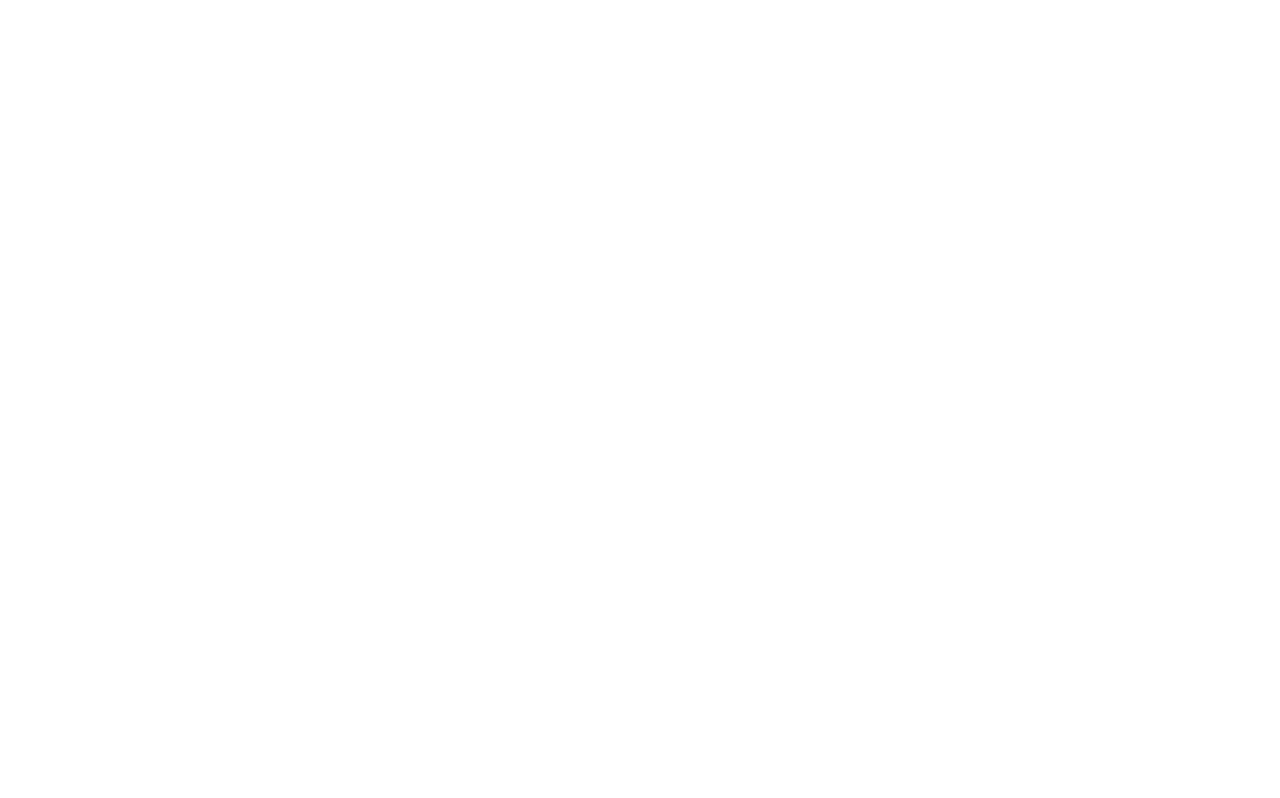
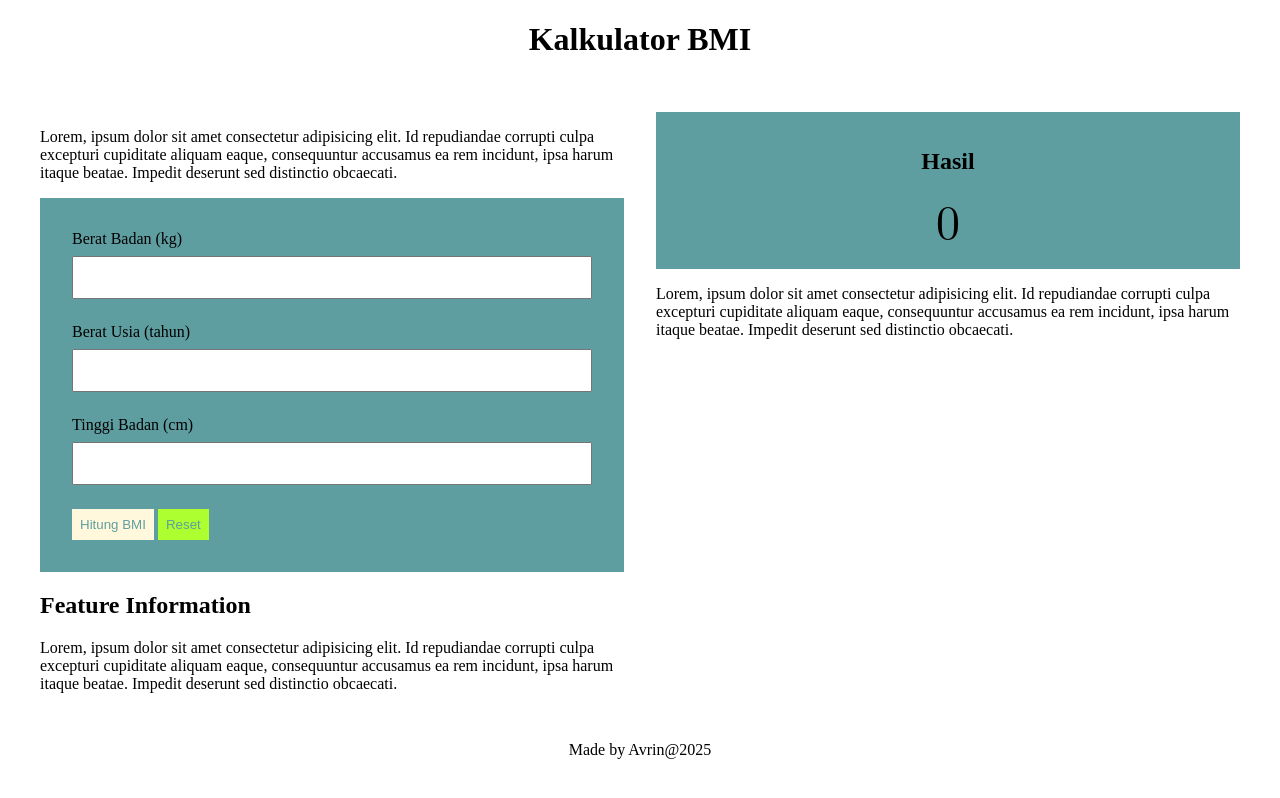
Before and after one commit to revou-fundamental-course/20-jan-25-Avrin-Nur, a plain HTML site: page index.html in a window 1280 px wide. Drawn offline with Linux system fonts and the light colour scheme.

Commit message:
update css & html

```diff
--- a/css/styles.css
+++ b/css/styles.css
@@ -1 +1,57 @@
 /* Ini File CSS */
+
+main {
+    display: flex;
+    gap: 32px;
+    padding: 32px;
+}
+
+.main-header {
+    text-align: center
+}
+
+footer {
+    text-align: center;
+}
+
+input[type=number] {
+    width: 100%;
+    padding: 12px 20px;
+    margin: 8px 0;
+    box-sizing: border-box;
+  }
+
+  form {
+    background: cadetblue;
+    padding: 32px;
+  }
+
+.form-group {
+    display: flex;
+    flex-direction: column;
+    padding-bottom: 16px;
+}
+
+button {
+    border: none;
+    padding: 8px;
+    color: cadetblue;
+}
+
+.bg-green-yellow {
+    background: greenyellow;
+}
+
+.bg-cornsilk {
+    background-color: cornsilk;
+}
+.result-section {
+    text-align: center;
+    background: cadetblue;
+    padding: 16px;
+}
+
+#result-bmi {
+    font-size: xxx-large;
+    font-family: math;
+}
--- a/index.html
+++ b/index.html
@@ -8,7 +8,75 @@
 </head>
 
 <body>
+    <header class="main-header">
+        <h1>Kalkulator BMI</h1>
+    </header>
 
+    <main>
+
+
+        <!-- Left Content -->
+         <section>
+            <!-- Introduction-->
+        <article>
+            <p>Lorem, ipsum dolor sit amet consectetur adipisicing elit. Id repudiandae corrupti culpa excepturi cupiditate aliquam eaque, consequuntur accusamus ea rem incidunt, ipsa harum itaque beatae. Impedit deserunt sed distinctio obcaecati.</p>
+        </article>
+
+        <!-- Form -->
+         <form>
+            <div class="form-group">
+                <label for="input-berat-badan">Berat Badan (kg)</label>
+               <input type="number" id="input-berat-badan">
+            </div>
+
+            <div class="form-group">
+                <label for="input-usia">Berat Usia (tahun)</label>
+               <input type="number" id="input-usia">
+            </div>
+
+            <div>
+                <div class="form-group">
+                    <label for="input-tinggi-badan">Tinggi Badan (cm)</label>
+                   <input type="number" id="input-tinggi-badan">
+                </div>
+
+                <div>
+                    <button class="bg-cornsilk">Hitung BMI</button>
+                    <button class="bg-green-yellow">Reset</button>
+                </div>
+            </div>
+
+         </form>
+
+         <!-- Feature Information -->
+         <article>
+            <header>
+                <h2>Feature Information</h2>
+            </header>
+            <p>Lorem, ipsum dolor sit amet consectetur adipisicing elit. Id repudiandae corrupti culpa excepturi cupiditate aliquam eaque, consequuntur accusamus ea rem incidunt, ipsa harum itaque beatae. Impedit deserunt sed distinctio obcaecati.</p>
+        </article>
+         </section>
+
+         <section>
+            <section class="result-section">
+            <header>
+                <h2>Hasil</h2>
+            </header>
+
+            <div>
+                <span id="result-bmi">0</span>
+            </div>
+            </section>
+
+            <article>
+                <p>Lorem, ipsum dolor sit amet consectetur adipisicing elit. Id repudiandae corrupti culpa excepturi cupiditate aliquam eaque, consequuntur accusamus ea rem incidunt, ipsa harum itaque beatae. Impedit deserunt sed distinctio obcaecati.</p>
+            </article>
+         </section>
+    </main>
+
+    <footer>
+        <span>Made by Avrin@2025</span>
+    </footer>
 </body>
 
 </html>
```
